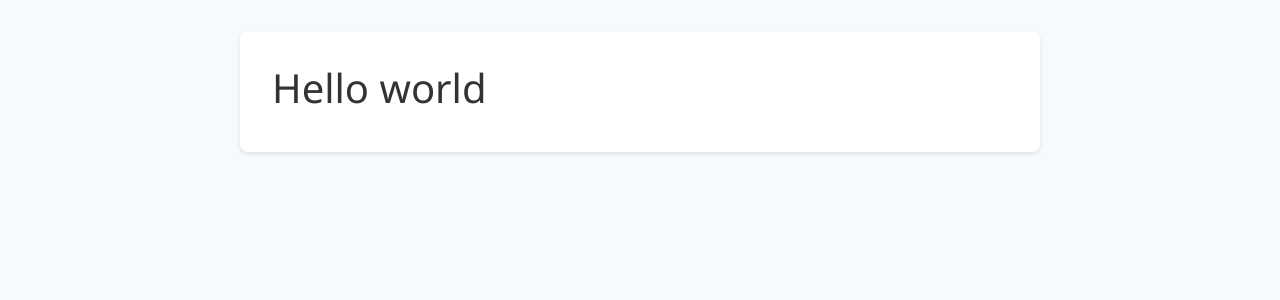
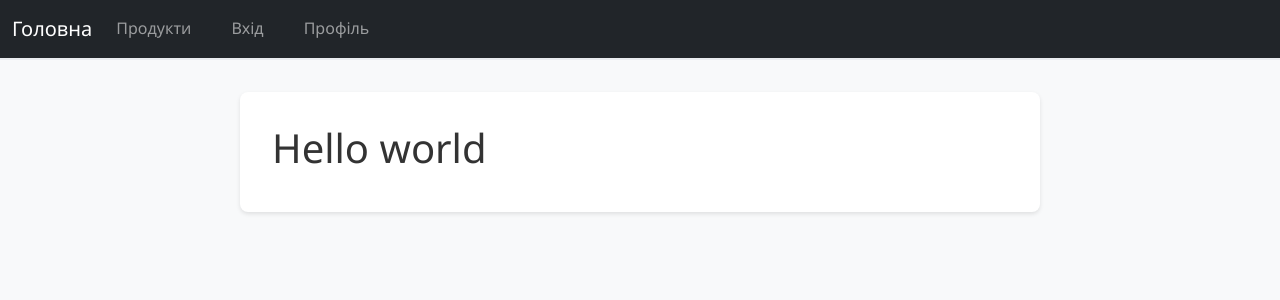
Before and after one commit to Nytsak/flask-app-lab, a Flask app: page / in a window 1280 px wide. Shown: the top 300 px of the page. Run offline with Flask 3, Linux system fonts and the light colour scheme.

Commit message:
Add navigation bar and flash message support to base template

```diff
--- a/app/templates/base.html
+++ b/app/templates/base.html
@@ -11,11 +11,46 @@
   {% block extra_css %}{% endblock %}
 </head>
 <body>
-<main>
-  {% block content %}
-    <h1>Hello world</h1>
-  {% endblock %}
-</main>
+<nav class="navbar navbar-expand-lg navbar-dark bg-dark">
+  <div class="container-fluid">
+    <a class="navbar-brand" href="{{ url_for('main') }}">Головна</a>
+    <button class="navbar-toggler" type="button" data-bs-toggle="collapse" data-bs-target="#navbarNav">
+      <span class="navbar-toggler-icon"></span>
+    </button>
+    <div class="collapse navbar-collapse" id="navbarNav">
+      <ul class="navbar-nav">
+        <li class="nav-item">
+          <a class="nav-link" href="{{ url_for('products_bp.product_list') }}">Продукти</a>
+        </li>
+        <li class="nav-item">
+          <a class="nav-link" href="{{ url_for('users_bp.login') }}">Вхід</a>
+        </li>
+        <li class="nav-item">
+          <a class="nav-link" href="{{ url_for('users_bp.profile') }}">Профіль</a>
+        </li>
+      </ul>
+    </div>
+  </div>
+</nav>
+
+<div class="container mt-4">
+  {% with messages = get_flashed_messages(with_categories=true) %}
+    {% if messages %}
+      {% for category, message in messages %}
+        <div class="alert alert-{{ category }} alert-dismissible fade show" role="alert">
+          {{ message }}
+          <button type="button" class="btn-close" data-bs-dismiss="alert" aria-label="Close"></button>
+        </div>
+      {% endfor %}
+    {% endif %}
+  {% endwith %}
+
+  <main>
+    {% block content %}
+      <h1>Hello world</h1>
+    {% endblock %}
+  </main>
+</div>
 
 <script src="https://cdn.jsdelivr.net/npm/bootstrap@5.3.8/dist/js/bootstrap.bundle.min.js"
         integrity="sha384-FKyoEForCGlyvwx9Hj09JcYn3nv7wiPVlz7YYwJrWVcXK/BmnVDxM+D2scQbITxI"
```
